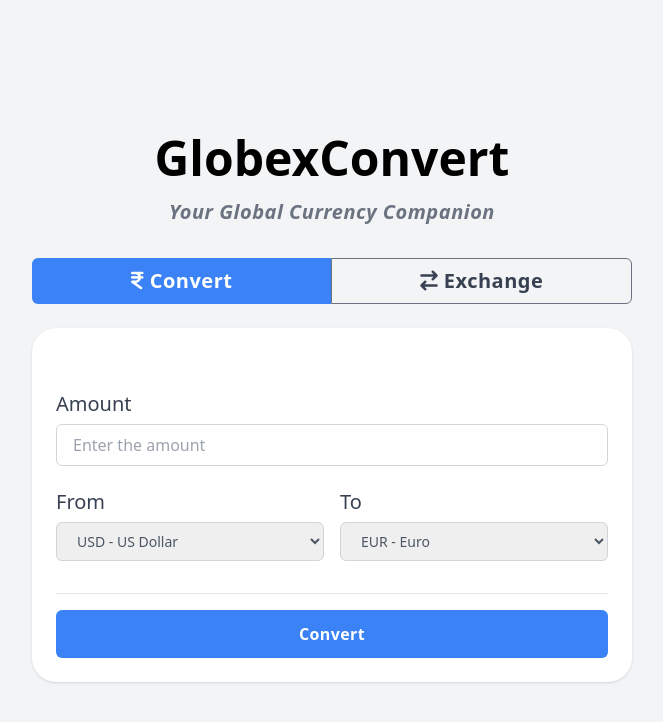
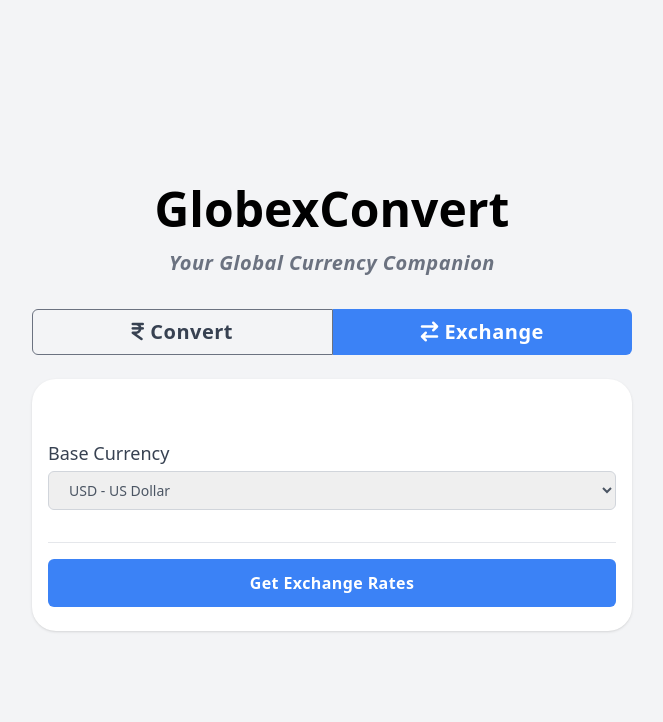
Before and after one commit to manasa-manoj-nbr/GlobexConvert, a website: page GlobexConvert/index.html in a window 1280 px wide. Both pictures are taken after a click on the button "Exchange". Shown: the whole page, without its empty margins (308-971 px from the left). Drawn offline with Linux system fonts and the light colour scheme.

Commit message:
toggling

```diff
--- a/GlobexConvert/index.html
+++ b/GlobexConvert/index.html
@@ -21,10 +21,10 @@
         </header>
 
         <div class="toggle-container  flex justify-center mb-6">
-            <button class="toggle-btn active border rounded-s-md w-full border-gray-500 px-8 py-2 font-semibold text-xl text-gray-700 tracking-wide"><i class="fa-solid fa-indian-rupee-sign"></i>
+            <button data-mode="convert" class="toggle-btn active border rounded-s-md w-full border-gray-500 px-8 py-2 font-semibold text-xl text-gray-700 tracking-wide"><i class="fa-solid fa-indian-rupee-sign"></i>
                 Convert
             </button>
-            <button class="toggle-btn border rounded-e-md w-full border-gray-500 px-8 py-2 font-semibold text-xl text-gray-700 tracking-wide"><i class="fa-solid fa-arrow-right-arrow-left"></i>
+            <button data-mode="exchange" class="toggle-btn border rounded-e-md w-full border-gray-500 px-8 py-2 font-semibold text-xl text-gray-700 tracking-wide"><i class="fa-solid fa-arrow-right-arrow-left"></i>
                 Exchange
             </button>
         </div>
@@ -90,5 +90,6 @@
           </div>
         </div>
     </div>
+    <script src="./src/script.js"></script>
   </body>
 </html>
--- /dev/null
+++ b/GlobexConvert/src/script.js
@@ -0,0 +1,18 @@
+const toggleBtn = document.querySelectorAll(".toggle-btn")
+const convertMode = document.getElementById("convert-mode")
+const exchangeMode = document.getElementById("exchange-mode")
+
+toggleBtn.forEach((btn) => {
+    btn.addEventListener("click", () => {
+        toggleBtn.forEach((btn) => btn.classList.remove("active"));
+        btn.classList.add("active");
+        const mode = btn.getAttribute("data-mode")
+        if (mode === "convert") {
+            exchangeMode.style.display = "none"
+            convertMode.style.display = "flex"
+        } else {
+            convertMode.style.display = "none";
+            exchangeMode.style.display = "flex"
+        }
+    });
+});
--- a/GlobexConvert/src/styles.css
+++ b/GlobexConvert/src/styles.css
@@ -9,4 +9,5 @@ transition: all 0.3s ease;
 
 button:hover {
   transform: translateY(-2px) ;
+
 }
```
